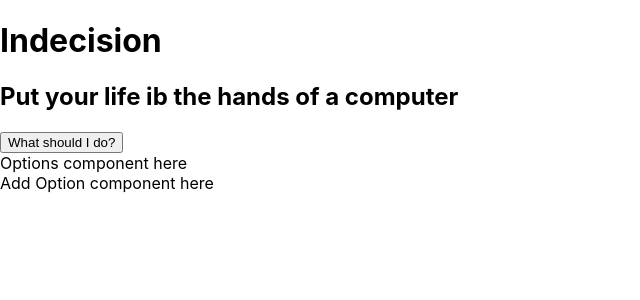
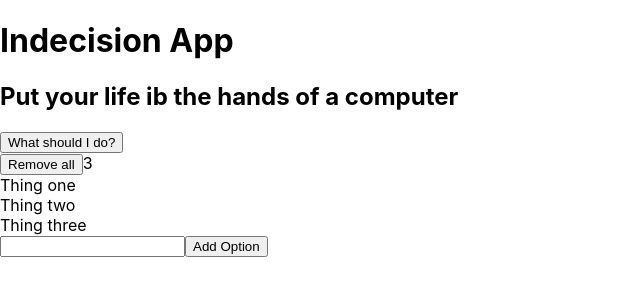
Before and after one commit to davidobi/decisionMakingApp, a React (Create React App) app in the folder decisionmaker/: page / in a window 1280 px wide. Shown: the top 300 px of the page, without its empty margins (0-640 px from the left). Built offline with nearby package versions, Linux system fonts and the light colour scheme.

Commit message:
create class component for all components

```diff
--- a/decisionmaker/src/App.js
+++ b/decisionmaker/src/App.js
@@ -1,14 +1,27 @@
 import React, { Component } from 'react';
+
+class IndecisonApp extends Component {
+  render() {
+    const title = 'Indecision App';
+    const subtitle = 'Put your life ib the hands of a computer';
+    const options = ['Thing one', 'Thing two', 'Thing three'];
+    return (
+      <div>
+        <Header title={title} subtitle={subtitle}/>
+        <Action />
+        <Options options={options}/>
+        <AddOption />
+      </div>
+    );
+  }
+}
 
 class Header extends Component {
   render () {
     return (
       <div>
-        <h1>Indecision </h1>
-        <h2>Put your life ib the hands of a computer</h2>
-        <Action />
-        <Options />
-        <AddOption />
+        <h1>{this.props.title} </h1>
+        <h2>{this.props.subtitle}</h2>
       </div>
     )
   }
@@ -16,33 +29,65 @@ class Header extends Component {
 
 
 class Action extends Component {
+  selectDecisionHandler () {
+    alert('Clicked me');
+  }
   render () {
     return (
       <div>
-        <button>What should I do?</button>
+        <button onClick={this.selectDecisionHandler}>What should I do?</button>
       </div>
     )
   }
 }
 
 class Options extends Component {
+  clearOptionshandler () {
+    alert('all options cleared')
+  }
   render () {
     return (
       <div>
-        Options component here
+        <button onClick={this.clearOptionshandler}>Remove all</button>
+        {this.props.options.length}
+        {
+          this.props.options.map((option) => <Option key={option} optionText={option} /> )
+        }
+
+        </div>
+    )
+  }
+}
+
+class Option extends Component {
+  render () {
+    return (
+      <div>
+        {this.props.optionText}
       </div>
     )
   }
 }
 
 class AddOption extends Component {
+  addOptionHandler (e) {
+    e.preventDefault();
+
+    const option = (e.target.elements.option.value.trim());
+    if (option) {
+      alert(option);
+    }
+  }
   render () {
     return (
       <div>
-        Add Option component here
+        <form onSubmit={this.addOptionHandler}>
+          <input type="text" name='option' />
+          <button>Add Option</button>
+        </form>
       </div>
     )
   }
 }
 
-export default Header;
+export default IndecisonApp;
--- a/decisionmaker/src/index.js
+++ b/decisionmaker/src/index.js
@@ -1,13 +1,13 @@
 import React from 'react';
 import ReactDOM from 'react-dom/client';
 import './index.css';
-import Header from './App';
+import IndecisionApp from './App';
 import reportWebVitals from './reportWebVitals';
 
 const root = ReactDOM.createRoot(document.getElementById('root'));
 root.render(
   <React.StrictMode>
-    <Header />
+    <IndecisionApp />
   </React.StrictMode>
 );
 
```
